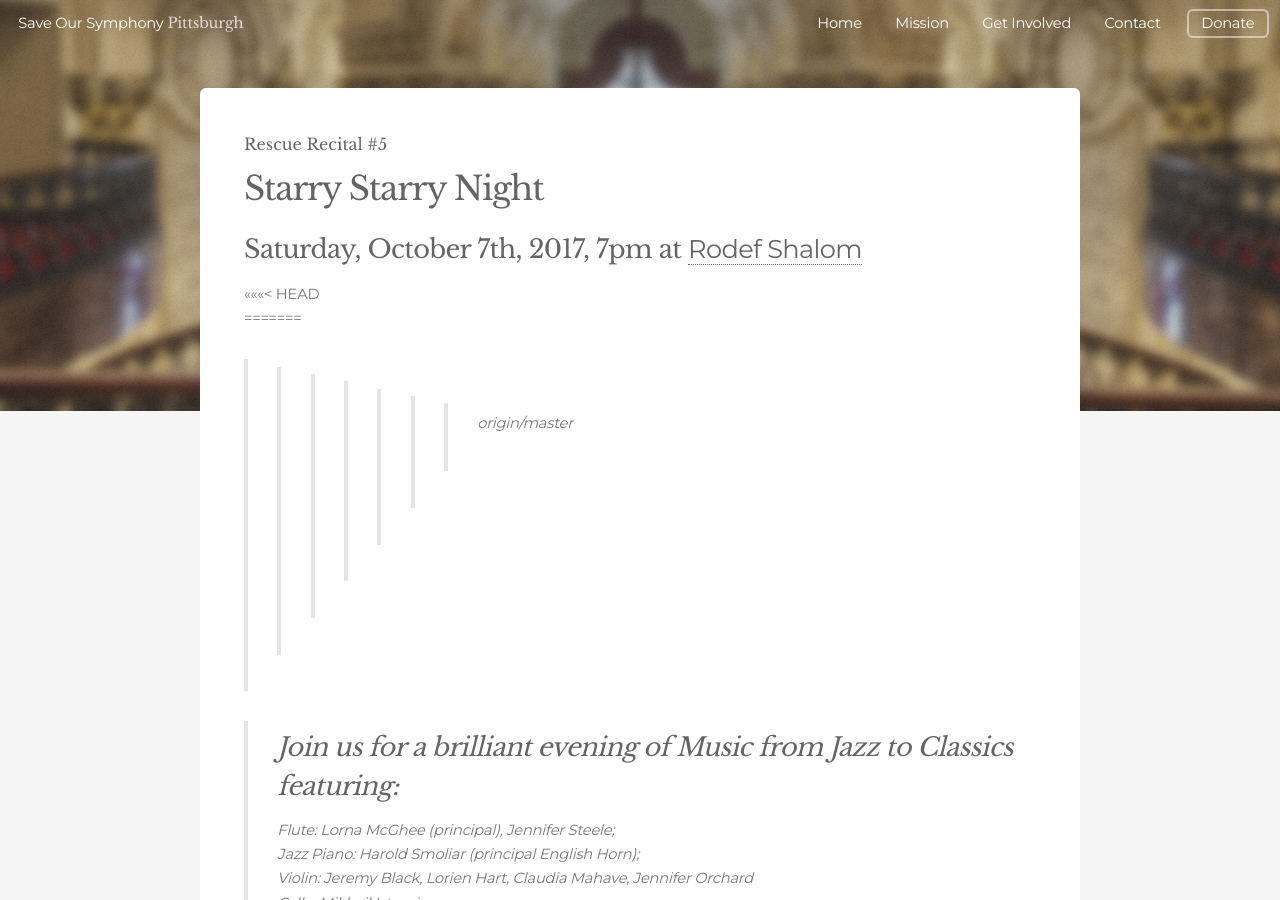
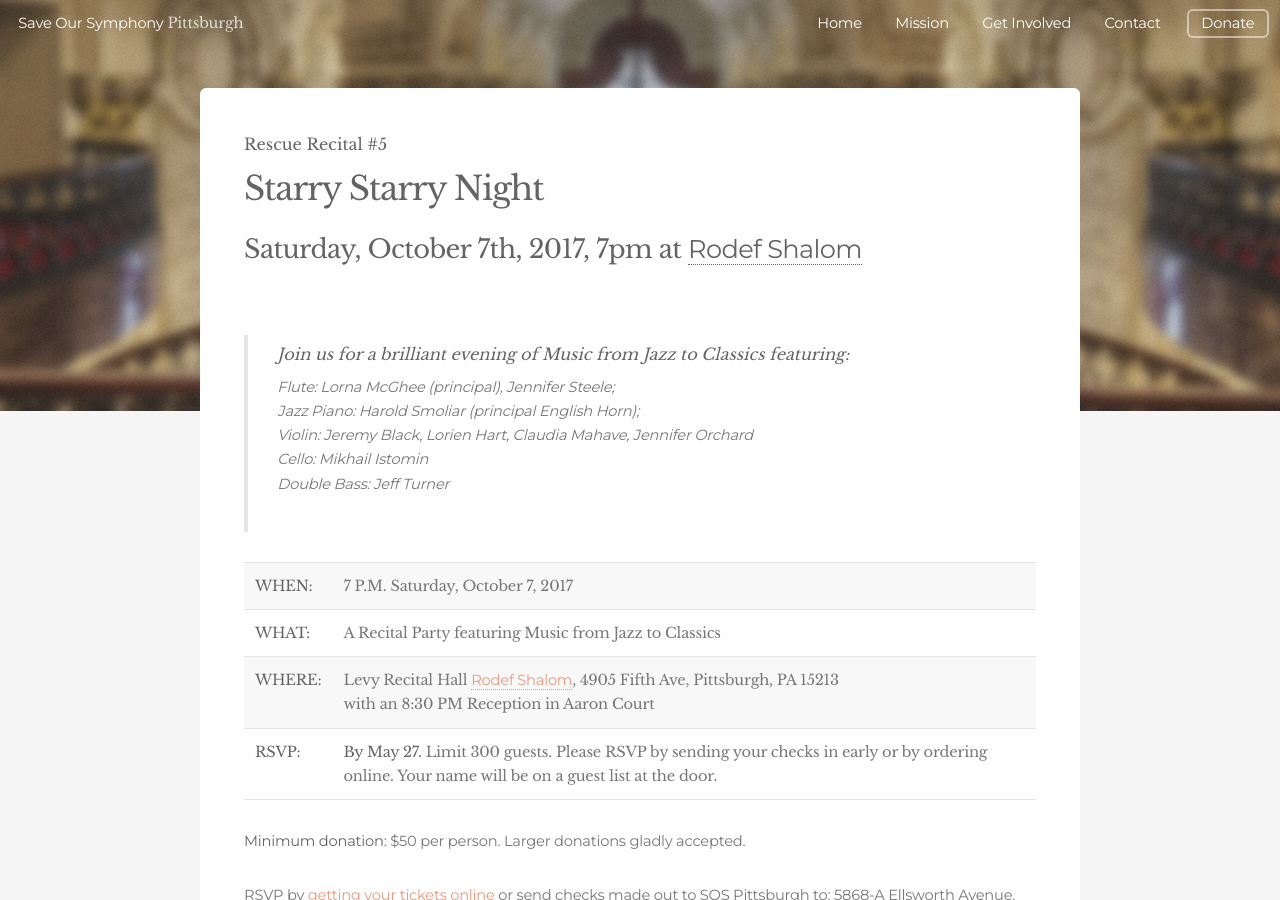
Before and after one commit to daraghbyrne/sospittsburgh, a Jekyll site: the page built from _posts/events/2017-10-07-starry-starry-night.markdown, in a window 1280 px wide and 900 px high. Built offline with Jekyll 4.4.1, drawn with Linux system fonts in a browser that asks for light colours.

Commit message:
corrected git tracking;

```diff
--- a/_posts/events/2017-10-07-starry-starry-night.markdown
+++ b/_posts/events/2017-10-07-starry-starry-night.markdown
@@ -11,12 +11,9 @@ description: "A Recital Party at Rodef Shalom on October 7th with our Stars: The
 ## Starry Starry Night
 ### Saturday, October 7th, 2017, 7pm at [Rodef Shalom](https://rodefshalom.org)
 
-<<<<<<< HEAD
 <br/>
-=======
->>>>>>> origin/master
 
-> ### Join us for a brilliant evening of Music from Jazz to Classics featuring:<br/>
+> #### Join us for a brilliant evening of Music from Jazz to Classics featuring:<br/>
 > _Flute:_ Lorna McGhee (_principal_), Jennifer Steele; <br/>
 > _Jazz Piano:_ Harold Smoliar (_principal English Horn_); <br/>
 > _Violin:_ Jeremy Black, Lorien Hart, Claudia Mahave, Jennifer Orchard <br/>
```
